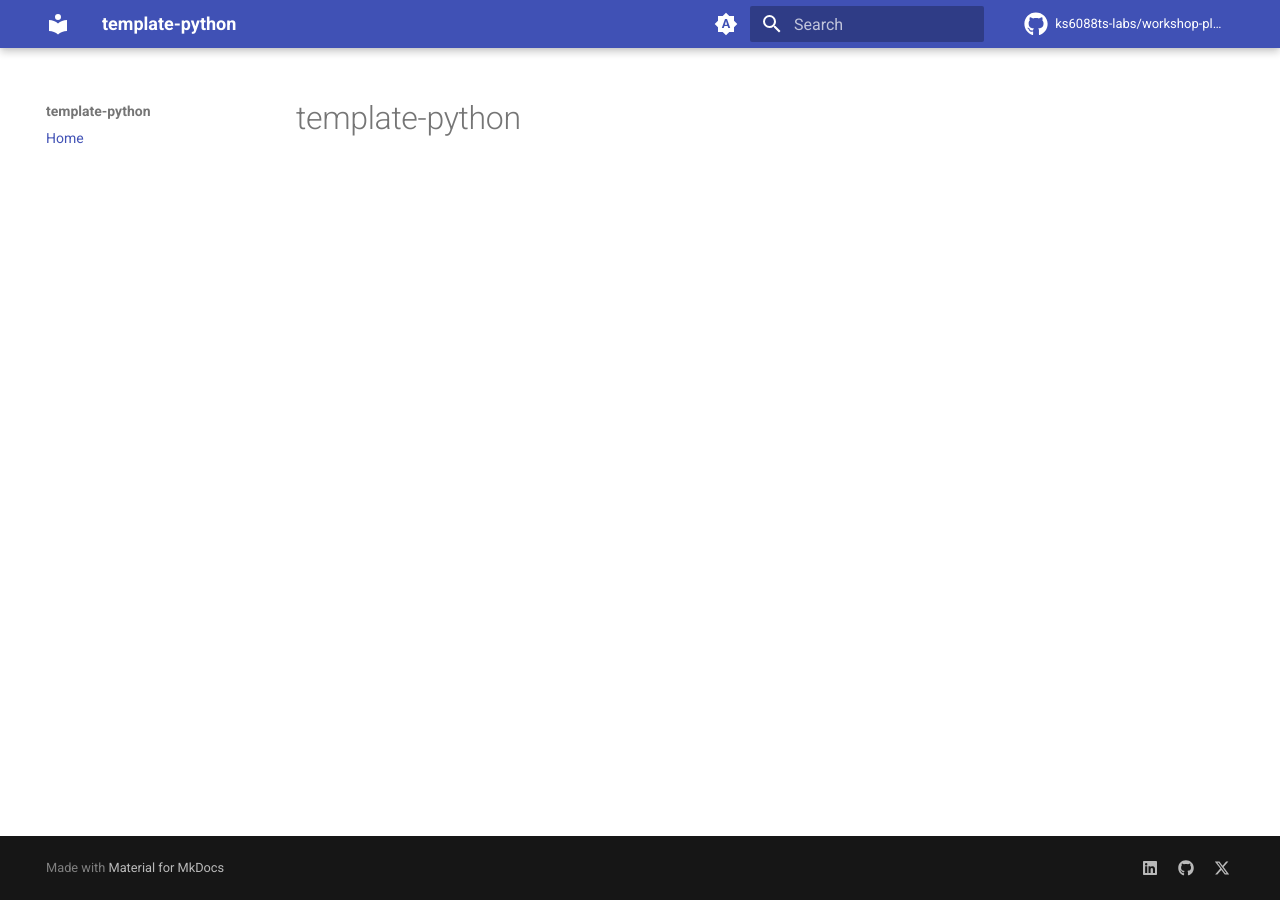
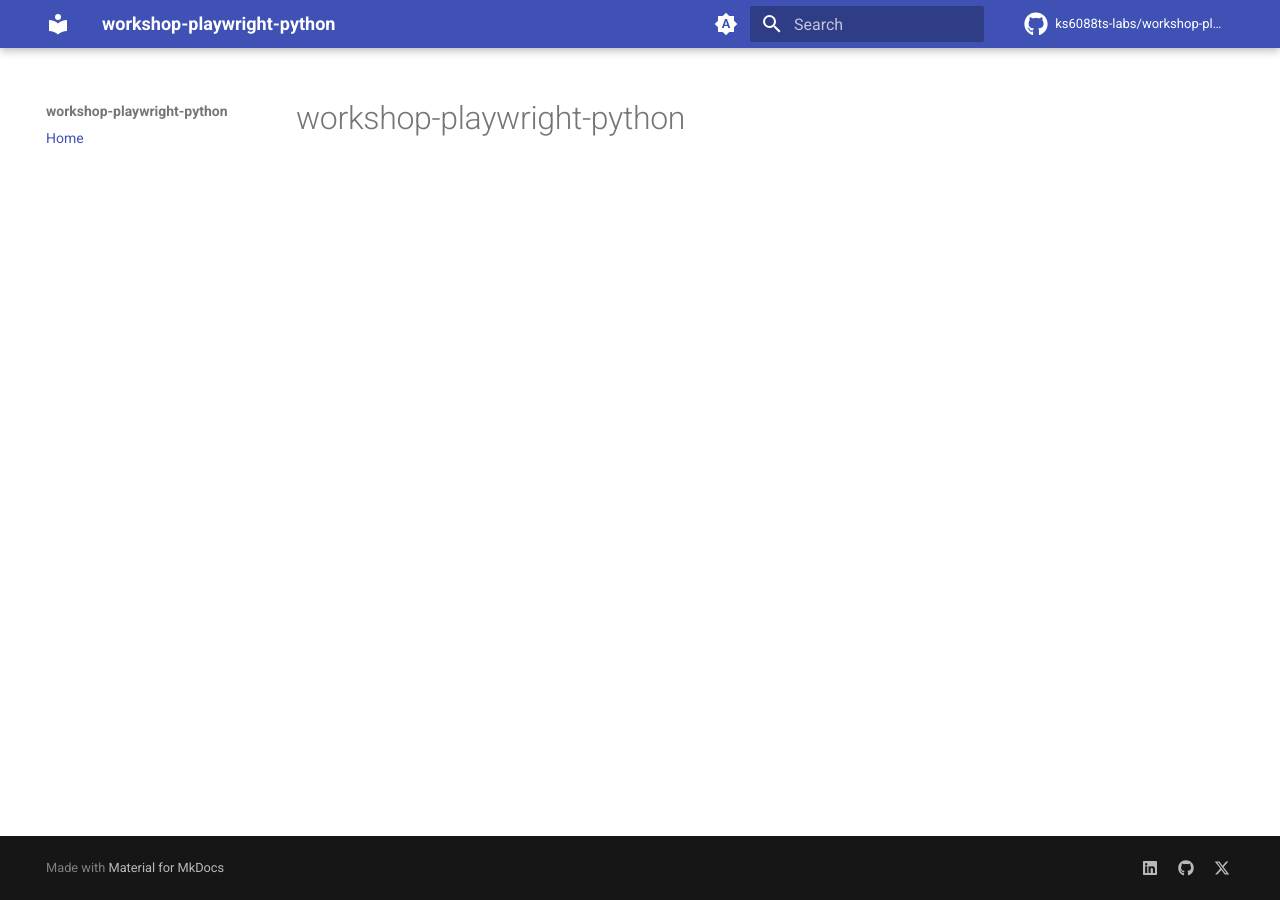
Before and after one commit to ks6088ts-labs/workshop-playwright-python, an MkDocs documentation site: the page built from docs/index.md, in a window 1280 px wide. Built offline with MkDocs 1.6.1 and Material for MkDocs 9.7.7, drawn with Linux system fonts in a browser that asks for light colours; comment, search, counter and statistics services are not loaded.

Commit message:
template-python -> workshop-playwright-python

```diff
--- a/README.md
+++ b/README.md
@@ -4,7 +4,7 @@
 [![ghcr-release](https://github.com/ks6088ts-labs/workshop-playwright-python/actions/workflows/ghcr-release.yaml/badge.svg)](https://github.com/ks6088ts-labs/workshop-playwright-python/actions/workflows/ghcr-release.yaml)
 [![docs](https://github.com/ks6088ts-labs/workshop-playwright-python/actions/workflows/github-pages.yaml/badge.svg)](https://github.com/ks6088ts-labs/workshop-playwright-python/actions/workflows/github-pages.yaml)
 
-# template-python
+# workshop-playwright-python
 
 This is a template repository for Python
 
--- a/docs/index.md
+++ b/docs/index.md
@@ -1 +1 @@
-# template-python
+# workshop-playwright-python
--- a/mkdocs.yml
+++ b/mkdocs.yml
@@ -1,5 +1,5 @@
 # yaml-language-server: $schema=https://squidfunk.github.io/mkdocs-material/schema.json
-site_name: template-python
+site_name: workshop-playwright-python
 site_url: ""
 repo_url: https://github.com/ks6088ts-labs/workshop-playwright-python
 repo_name: ks6088ts-labs/workshop-playwright-python
--- a/pyproject.toml
+++ b/pyproject.toml
@@ -1,5 +1,5 @@
 [project]
-name = "template-python"
+name = "workshop-playwright-python"
 version = "0.0.1"
 description = "A GitHub template repository for Python"
 readme = "README.md"
```
Also changed, not shown: 5 other files.
